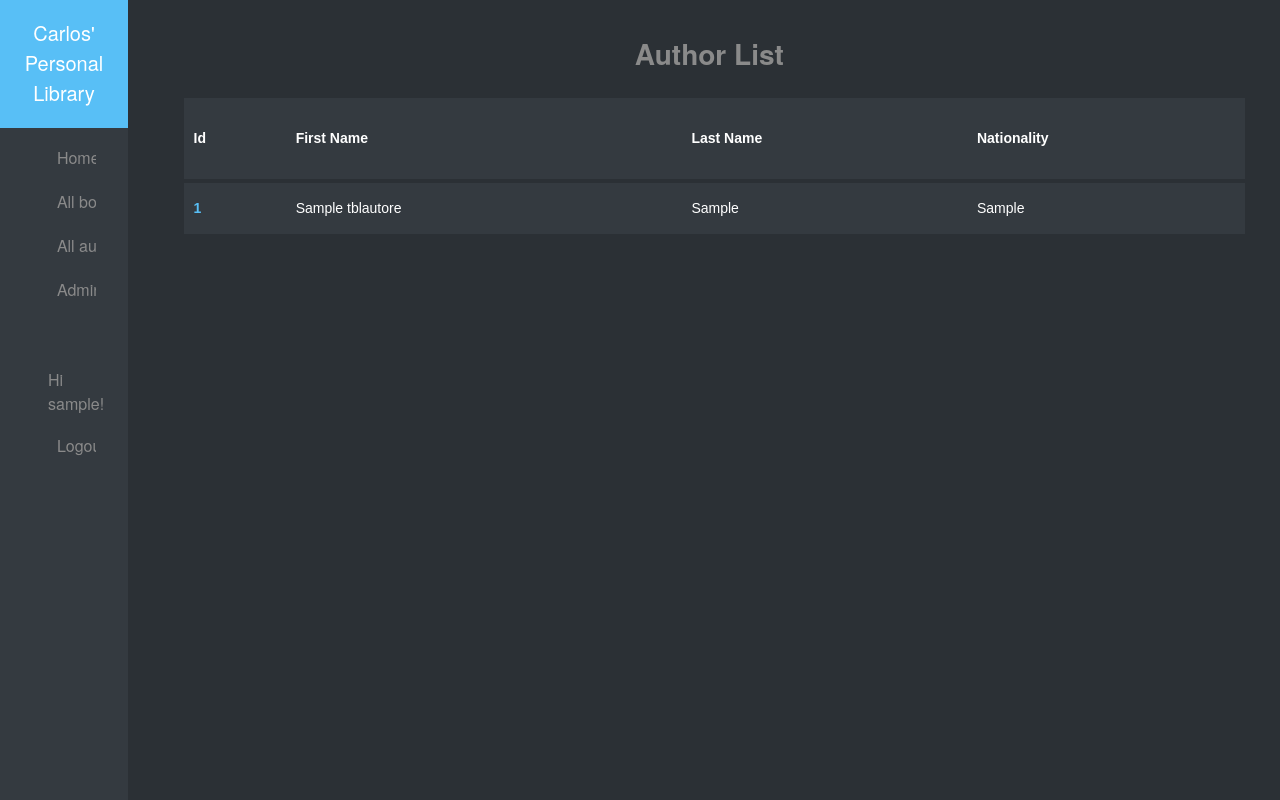
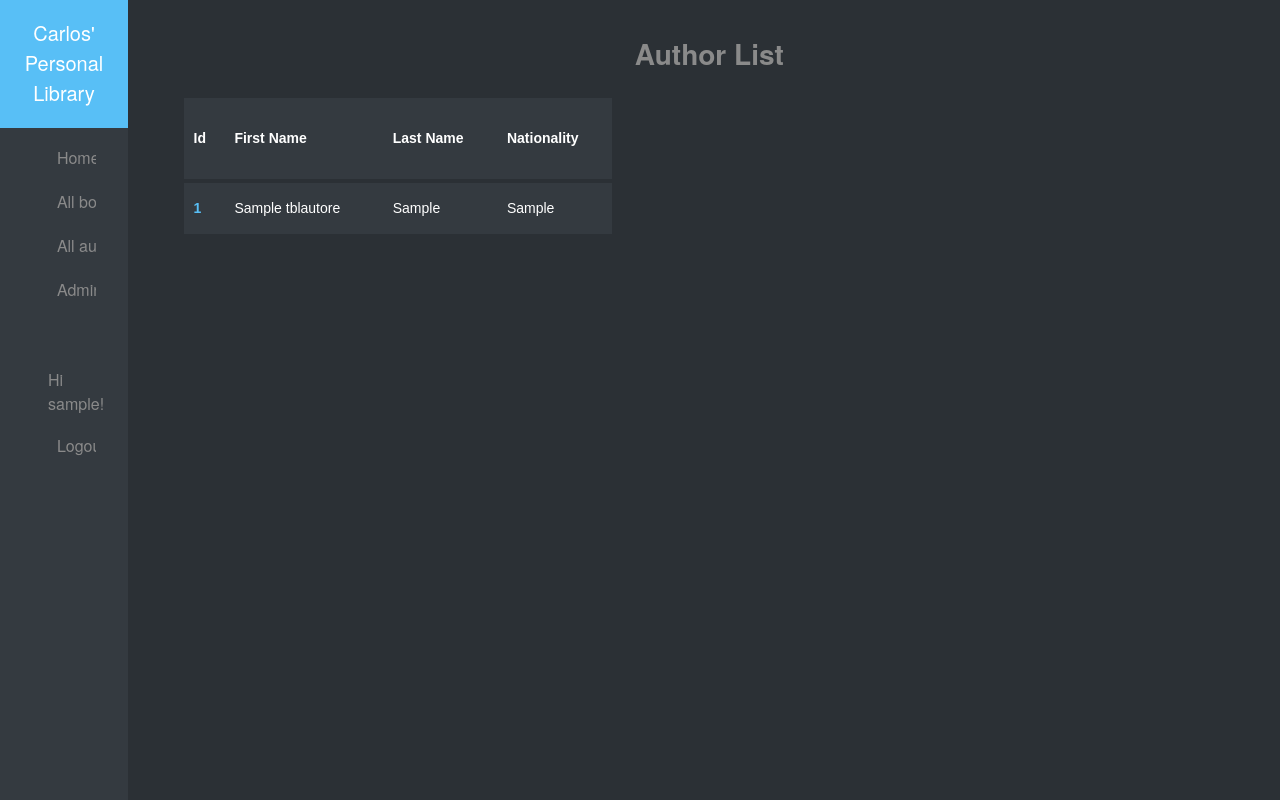
Before and after one commit to carlosmwh1985/djangoPersonalLibrary, a Django app: page /library/authors/ in a window 1280 px wide. Run offline with Django 4.2, Linux system fonts and the light colour scheme; a user stored in the database is signed in; tables that the repository leaves empty hold one stand-in row (values such as "Sample post"); some libraries are stand-ins or nearby versions.

Commit message:
Author- and Book-ListViews CSS refinements

```diff
--- a/personalLib/library/static/library/styles.css
+++ b/personalLib/library/static/library/styles.css
@@ -18,8 +18,8 @@
   --bkg: #fff;
   --text-in-cell: #fff;
   --cell-hover: rgba(255, 255, 255, 0.075);
-  --red: #f44336;
-  --green: #2e7d32;
+  --red: #e57373;
+  --green: #81c784;
 }
 
 *,
@@ -323,8 +323,8 @@ table {
 }
 
 .table {
-  min-width: 1000px !important;
-  width: 100%;
+  min-width: 400px !important;
+  width: 80%;
 }
 .table thead th {
   border: none;
@@ -343,6 +343,11 @@ table {
   border-bottom: 3px solid var(--gray-background);
   font-size: 14px;
   text-align: left;
+}
+
+.table-narrow {
+  min-width: 100px !important;
+  width: 40%;
 }
 
 /* From Beautiful HTML Tables */
--- a/personalLib/library/templates/library/author_list.html
+++ b/personalLib/library/templates/library/author_list.html
@@ -9,9 +9,9 @@
         </div>
         {% if author_list %}
             <div class="row">
-                <div class="col-md-12">
+                <div class="col-md-4">
                     <div class="table-wrap">
-                        <table class="table table-bordered table-dark table-hover">
+                        <table class="table table-bordered table-dark table-hover table-narrow">
                             <thead>
                                 <tr>
                                     <th>Id</th>
```
